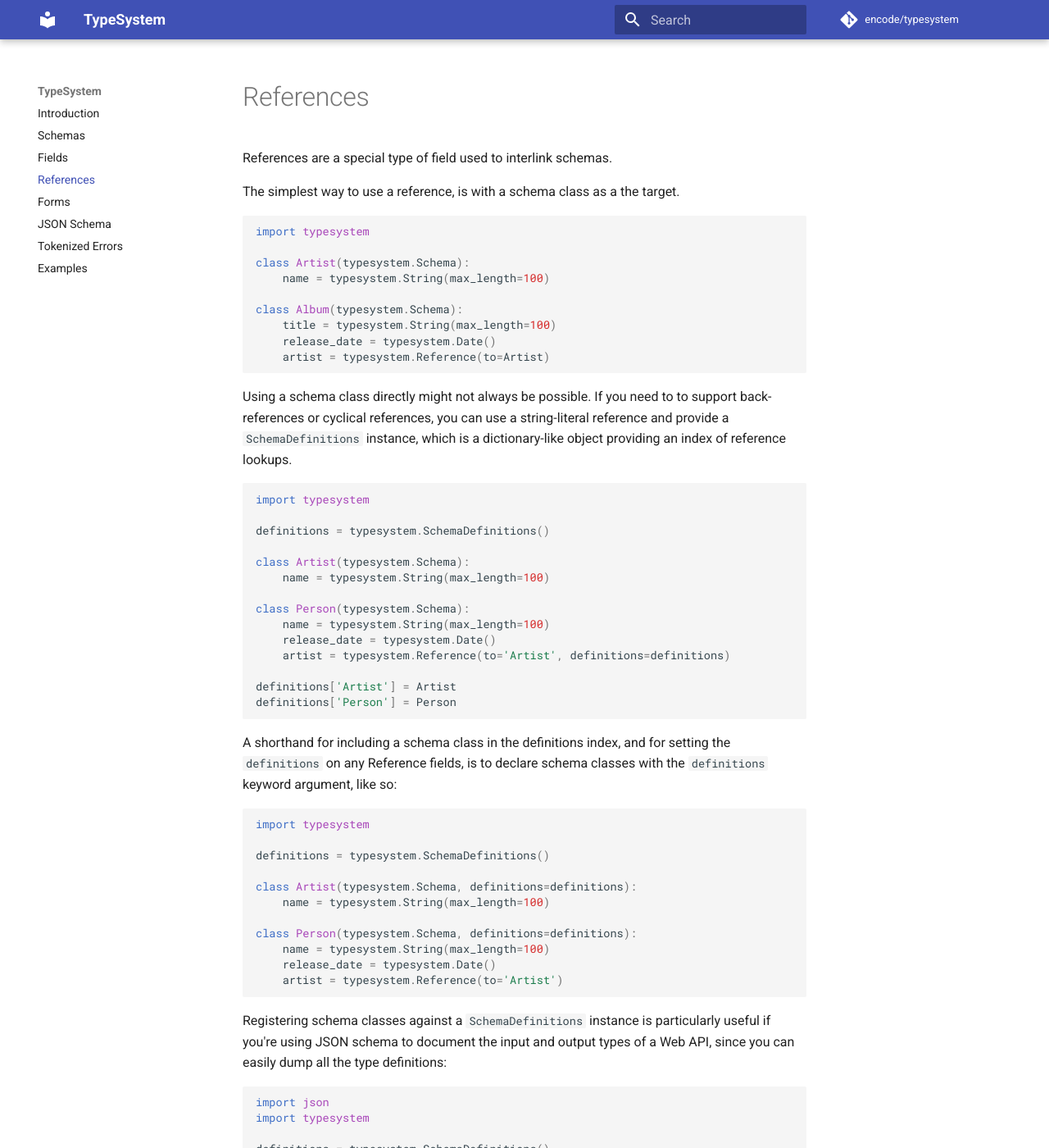
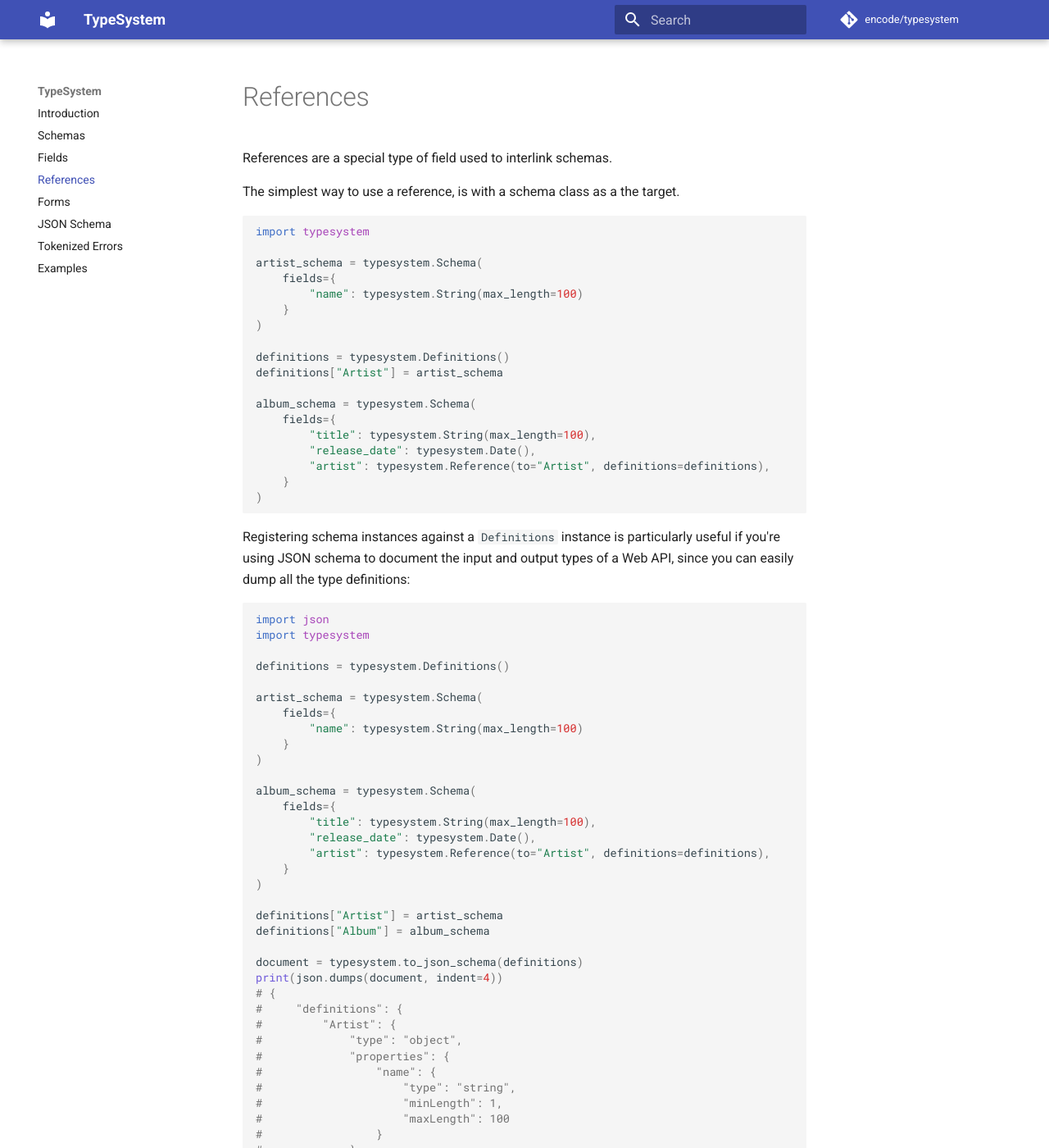
Before and after one commit to encode/typesystem, an MkDocs documentation site: the page built from docs/references.md, in a window 1280 px wide and 1400 px high. Shown: the whole window at 82% size. Built offline with MkDocs 1.6.1 and Material for MkDocs 9.7.7, drawn with Linux system fonts in a browser that asks for light colours; comment, search, counter and statistics services are not loaded; some of the changed text lies outside the part shown.

Commit message:
Update rest of the docs and fix mypy

````diff
--- a/docs/references.md
+++ b/docs/references.md
@@ -5,56 +5,25 @@ The simplest way to use a reference, is with a schema class as a the target.
 ```python
 import typesystem
 
-class Artist(typesystem.Schema):
-    name = typesystem.String(max_length=100)
+artist_schema = typesystem.Schema(
+    fields={
+        "name": typesystem.String(max_length=100)
+    }
+)
 
-class Album(typesystem.Schema):
-    title = typesystem.String(max_length=100)
-    release_date = typesystem.Date()
-    artist = typesystem.Reference(to=Artist)
+definitions = typesystem.Definitions()
+definitions["Artist"] = artist_schema
+
+album_schema = typesystem.Schema(
+    fields={
+        "title": typesystem.String(max_length=100),
+        "release_date": typesystem.Date(),
+        "artist": typesystem.Reference(to="Artist", definitions=definitions),
+    }
+)
 ```
 
-Using a schema class directly might not always be possible. If you need to
-to support back-references or cyclical references, you can use a string-literal
-reference and provide a `SchemaDefinitions` instance, which is a dictionary-like
-object providing an index of reference lookups.
-
-```python
-import typesystem
-
-definitions = typesystem.SchemaDefinitions()
-
-class Artist(typesystem.Schema):
-    name = typesystem.String(max_length=100)
-
-class Person(typesystem.Schema):
-    name = typesystem.String(max_length=100)
-    release_date = typesystem.Date()
-    artist = typesystem.Reference(to='Artist', definitions=definitions)
-
-definitions['Artist'] = Artist
-definitions['Person'] = Person
-```
-
-A shorthand for including a schema class in the definitions index, and for
-setting the `definitions` on any Reference fields, is to declare schema
-classes with the `definitions` keyword argument, like so:
-
-```python
-import typesystem
-
-definitions = typesystem.SchemaDefinitions()
-
-class Artist(typesystem.Schema, definitions=definitions):
-    name = typesystem.String(max_length=100)
-
-class Person(typesystem.Schema, definitions=definitions):
-    name = typesystem.String(max_length=100)
-    release_date = typesystem.Date()
-    artist = typesystem.Reference(to='Artist')
-```
-
-Registering schema classes against a `SchemaDefinitions` instance is particularly
+Registering schema instances against a `Definitions` instance is particularly
 useful if you're using JSON schema to document the input and output types of
 a Web API, since you can easily dump all the type definitions:
 
@@ -62,15 +31,24 @@ a Web API, since you can easily dump all the type definitions:
 import json
 import typesystem
 
-definitions = typesystem.SchemaDefinitions()
+definitions = typesystem.Definitions()
 
-class Artist(typesystem.Schema, definitions=definitions):
-    name = typesystem.String(max_length=100)
+artist_schema = typesystem.Schema(
+    fields={
+        "name": typesystem.String(max_length=100)
+    }
+)
 
-class Person(typesystem.Schema, definitions=definitions):
-    name = typesystem.String(max_length=100)
-    release_date = typesystem.Date()
-    artist = typesystem.Reference(to='Artist')
+album_schema = typesystem.Schema(
+    fields={
+        "title": typesystem.String(max_length=100),
+        "release_date": typesystem.Date(),
+        "artist": typesystem.Reference(to="Artist", definitions=definitions),
+    }
+)
+
+definitions["Artist"] = artist_schema
+definitions["Album"] = album_schema
 
 document = typesystem.to_json_schema(definitions)
 print(json.dumps(document, indent=4))
@@ -89,10 +67,10 @@ print(json.dumps(document, indent=4))
 #                 "name"
 #             ]
 #         },
-#         "Person": {
+#         "Album": {
 #             "type": "object",
 #             "properties": {
-#                 "name": {
+#                 "title": {
 #                     "type": "string",
 #                     "minLength": 1,
 #                     "maxLength": 100
@@ -107,7 +85,7 @@ print(json.dumps(document, indent=4))
 #                 }
 #             },
 #             "required": [
-#                 "name",
+#                 "title",
 #                 "release_date",
 #                 "artist"
 #             ]
--- a/setup.cfg
+++ b/setup.cfg
@@ -5,11 +5,6 @@ max-line-length = 88
 [mypy]
 disallow_untyped_defs = True
 ignore_missing_imports = True
-files =
-  typesystem/*.py,
-  typesystem/tokenize/positional_validation.py,
-  typesystem/tokenize/tokenize_json.py,
-  typesystem/tokenize/tokens.py
 
 [tool:isort]
 profile = black
````
Also changed, not shown: docs/fields.md (+1 -0 lines), docs/forms.md (+26 -30 lines), docs/json_schema.md (+15 -14 lines), docs/tokenized_errors.md (+9 -5 lines), 3 other files.
